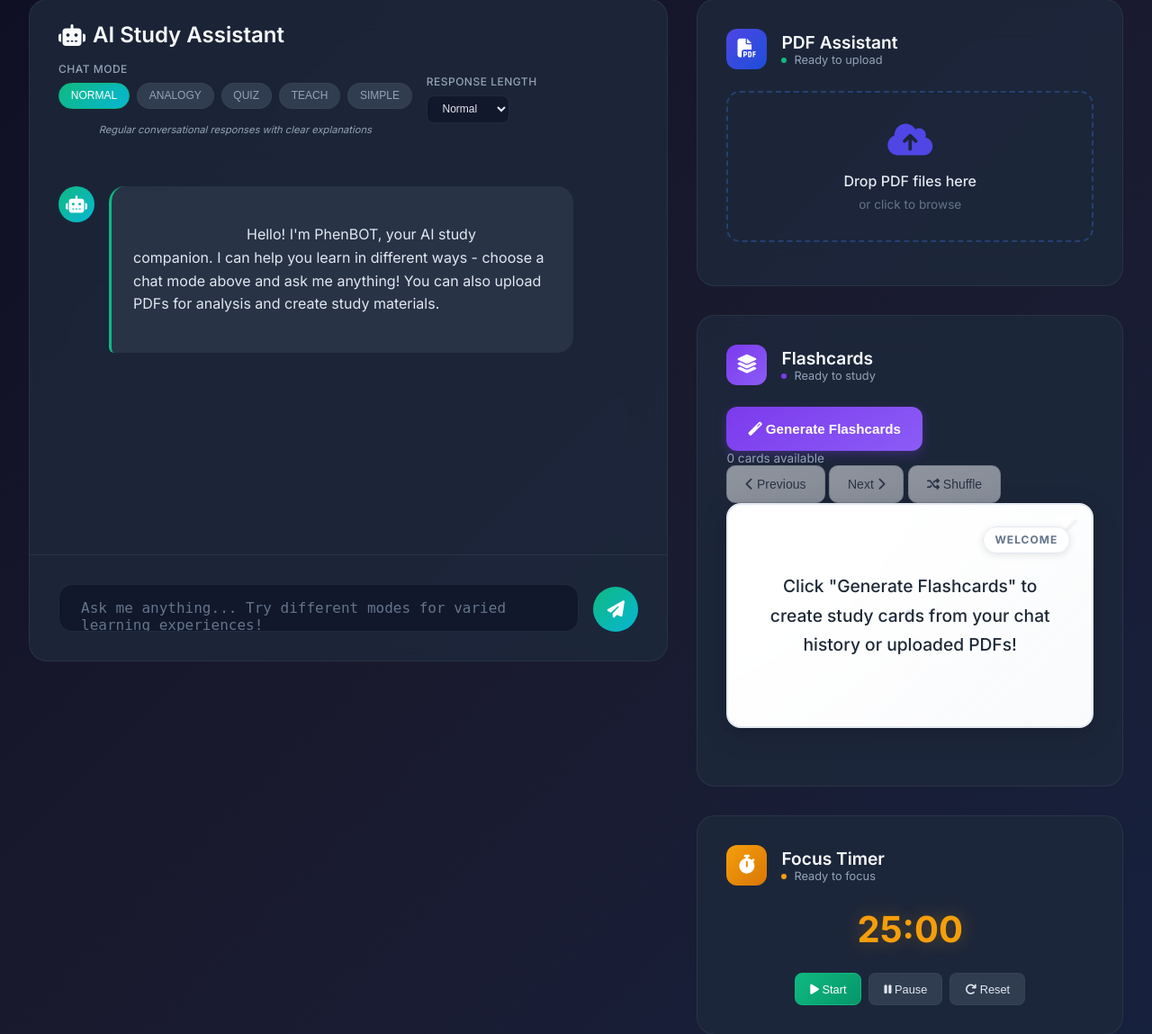
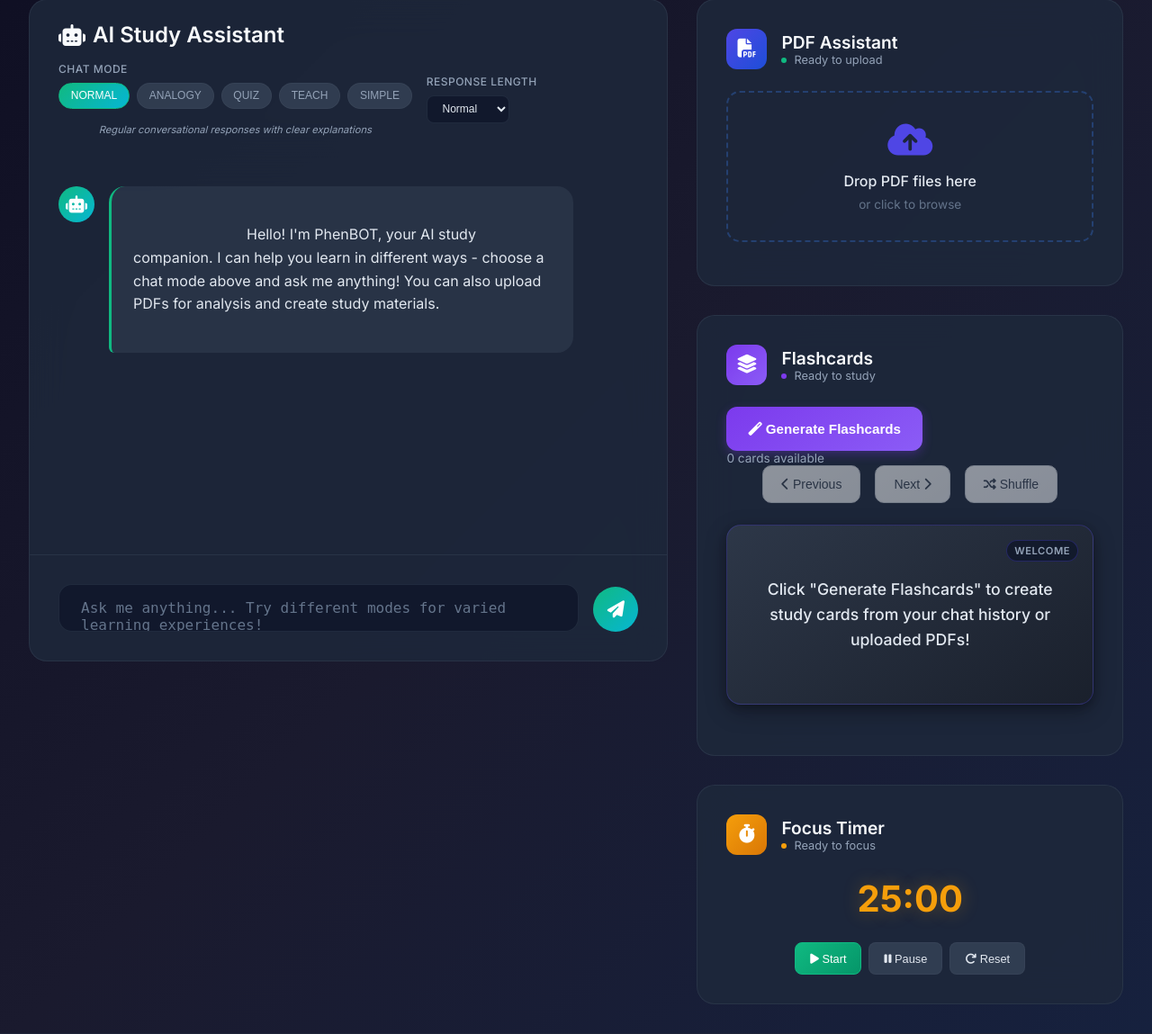
Before and after one commit to AshrithPuppala/PhenBot, a Flask app: page /dashboard in a window 1280 px wide. Shown: the part 97-1246 px from the top of the page at 90% size. After the commit the page ends 1213 px from the top, so only its background shows below. Run offline with Flask 3, Linux system fonts and the light colour scheme; the visitor is signed in with stand-in values (Sample User, id 1); data that the repository does not hold is empty.

Commit message:
Update dashboard.html

```diff
--- a/templates/dashboard.html
+++ b/templates/dashboard.html
@@ -671,144 +671,86 @@
         /* Flashcard Styles */
        /* REPLACE the existing flashcard styles with these: */
 .flashcard {
-    background: linear-gradient(145deg, #ffffff, #f8fafc);
-    border: 2px solid #e2e8f0;
+    background: linear-gradient(145deg, #2d3748, #1a202c);
+    border: 1px solid rgba(79, 70, 229, 0.3);
     border-radius: 16px;
-    padding: 2.5rem;
-    margin-bottom: 2rem;
+    padding: 2rem;
+    margin-bottom: 1.5rem;
     cursor: pointer;
-    transition: all 0.5s cubic-bezier(0.23, 1, 0.32, 1);
+    transition: all 0.4s ease;
     position: relative;
-    min-height: 250px;
+    min-height: 200px;
     display: flex;
     align-items: center;
     justify-content: center;
     text-align: center;
     box-shadow:
-        0 8px 32px rgba(0, 0, 0, 0.12),
-        0 2px 8px rgba(0, 0, 0, 0.08),
-        inset 0 1px 0 rgba(255, 255, 255, 0.9);
+        0 8px 25px rgba(0, 0, 0, 0.3),
+        0 3px 8px rgba(0, 0, 0, 0.2);
     transform-style: preserve-3d;
     perspective: 1000px;
-    overflow: hidden;
-}
-
-.flashcard::before {
-    content: '';
-    position: absolute;
-    top: 0;
-    left: 0;
-    right: 0;
-    bottom: 0;
-    background:
-        linear-gradient(135deg, rgba(255,255,255,0.9) 0%, rgba(255,255,255,0.1) 100%),
-        radial-gradient(circle at 20% 20%, rgba(255,255,255,0.3) 0%, transparent 50%);
-    border-radius: 16px;
-    pointer-events: none;
-}
-
-.flashcard::after {
-    content: '';
-    position: absolute;
-    top: 12px;
-    right: 12px;
-    width: 24px;
-    height: 24px;
-    background: linear-gradient(-45deg, transparent 40%, rgba(0,0,0,0.05) 50%, rgba(255,255,255,0.8) 60%);
-    border-radius: 0 16px 0 0;
 }
 
 .flashcard:hover {
-    transform: translateY(-8px) rotateY(3deg) rotateX(2deg);
+    transform: translateY(-5px) rotateY(2deg);
     box-shadow:
-        0 20px 60px rgba(0, 0, 0, 0.25),
-        0 8px 24px rgba(0, 0, 0, 0.15),
-        inset 0 1px 0 rgba(255, 255, 255, 0.9);
-    border-color: #cbd5e1;
+        0 15px 40px rgba(0, 0, 0, 0.4),
+        0 6px 15px rgba(0, 0, 0, 0.3);
+    border-color: var(--primary-blue);
 }
 
 .flashcard.flipped {
-    background: linear-gradient(145deg, #dbeafe, #eff6ff);
-    border-color: #3b82f6;
-    transform: rotateY(180deg) translateY(-4px);
-    animation: cardFlip 0.8s ease-in-out;
-}
-
-.flashcard.flipped::before {
-    background:
-        linear-gradient(135deg, rgba(59,130,246,0.1) 0%, rgba(147,197,253,0.05) 100%),
-        radial-gradient(circle at 20% 20%, rgba(59,130,246,0.1) 0%, transparent 50%);
-}
-
-@keyframes cardFlip {
+    background: linear-gradient(145deg, #1e3a8a, #1e40af);
+    border-color: var(--primary-cyan);
+    transform: rotateY(180deg);
+    animation: flip 0.6s ease-in-out;
+}
+
+@keyframes flip {
     0% { transform: rotateY(0deg); }
-    50% {
-        transform: rotateY(90deg) scale(0.9);
-        box-shadow: 0 4px 16px rgba(0, 0, 0, 0.2);
-    }
-    100% { transform: rotateY(180deg) translateY(-4px); }
+    50% { transform: rotateY(90deg) scale(0.95); }
+    100% { transform: rotateY(180deg); }
 }
 
 .flashcard-content {
-    font-size: 1.2rem;
-    line-height: 1.7;
+    font-size: 1.1rem;
+    line-height: 1.6;
     word-wrap: break-word;
-    color: #1f2937;
+    color: var(--text-secondary);
     font-weight: 500;
     max-width: 100%;
-    position: relative;
-    z-index: 2;
-    text-shadow: 0 1px 2px rgba(255, 255, 255, 0.8);
 }
 
 .flashcard.flipped .flashcard-content {
-    color: #1e40af;
+    color: #bfdbfe;
     font-weight: 400;
 }
 
 .flashcard-indicator {
     position: absolute;
-    top: 1.5rem;
-    right: 1.5rem;
-    font-size: 0.75rem;
-    color: #64748b;
+    top: 1rem;
+    right: 1rem;
+    font-size: 0.7rem;
+    color: var(--text-muted);
     text-transform: uppercase;
-    font-weight: 700;
-    letter-spacing: 1px;
-    background: rgba(255, 255, 255, 0.9);
-    padding: 0.4rem 0.8rem;
+    font-weight: 600;
+    letter-spacing: 0.5px;
+    background: rgba(15, 23, 42, 0.8);
+    padding: 0.25rem 0.5rem;
     border-radius: 20px;
-    border: 1px solid #e2e8f0;
-    backdrop-filter: blur(8px);
-    box-shadow: 0 2px 8px rgba(0, 0, 0, 0.1);
-    z-index: 3;
+    border: 1px solid rgba(79, 70, 229, 0.3);
 }
 
 .flashcard.flipped .flashcard-indicator {
-    background: rgba(219, 234, 254, 0.95);
-    color: #1e40af;
-    border-color: #93c5fd;
-}
-
-/* Add hole punch effects */
-.flashcard .hole {
-    position: absolute;
-    width: 12px;
-    height: 12px;
-    background: #f1f5f9;
-    border: 2px solid #e2e8f0;
-    border-radius: 50%;
-    box-shadow: inset 0 2px 4px rgba(0, 0, 0, 0.1);
-}
-
-.flashcard .hole:nth-child(3) {
-    top: 30px;
-    left: 30px;
-}
-
-.flashcard .hole:nth-child(4) {
-    bottom: 30px;
-    left: 30px;
+    background: rgba(30, 58, 138, 0.8);
+    color: #93c5fd;
+    border-color: var(--primary-cyan);
+}
+.flashcard-nav {
+    display: flex;
+    gap: 1rem;
+    margin-bottom: 1.5rem;
+    justify-content: center;
 }
         /* REPLACE the nav-btn styles with these: */
 .nav-btn {
@@ -1503,18 +1445,19 @@ async function sendMessage() {
 
                 if (response.ok && data.success) {
                     // Add the result to chat
+                   // If generating flashcards, parse and add them to flashcard section only
+if (action === 'flashcards') {
+    parseFlashcardsFromResponse(data.result);
+    addMessage(`📚 Generated ${flashcards.length} flashcards from "${data.filename}" - check the Flashcards section!`, 'bot');
+} else {
+    // Add other results to chat
     let actionName = {
         'summarize': 'PDF Summary',
-                        'flashcards': 'Flashcards',
         'quiz': 'Quiz Questions',
         'outline': 'Content Outline'
     }[action];
 
     addMessage(`📄 ${actionName} for "${data.filename}":\n\n${data.result}`, 'bot');
-
-                    // If generating flashcards, parse and add them
-                    if (action === 'flashcards') {
-                        parseFlashcardsFromResponse(data.result);
 }
                 } else {
                     throw new Error(data.error || 'Processing failed');
@@ -1619,6 +1562,7 @@ async function sendMessage() {
                 isCardFlipped = false;
                 updateFlashcards();
                 enableFlashcardNavigation();
+    // Don't add flashcards to chat - they should only appear in flashcard section
 }
         }
 
```
Lines whose indentation alone changed are shown as unchanged.
